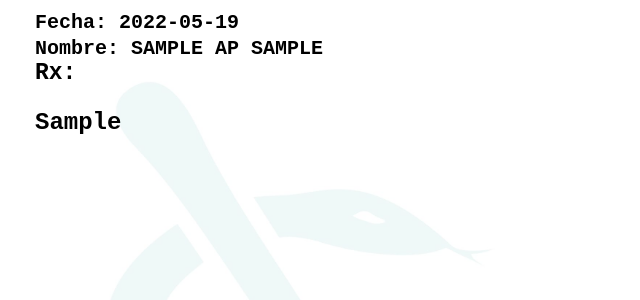
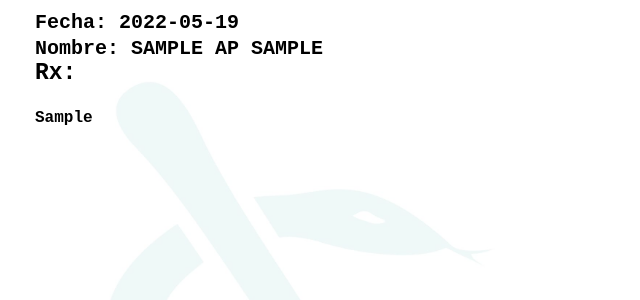
Before and after one commit to nikollaih/botanicaslyr, a CodeIgniter app: the page made by application/views/pages/files/recipe.php in a window 1280 px wide. Shown: the part 254-554 px from the top of the page, without its empty margins (0-640 px from the left). Run offline with CodeIgniter, Linux system fonts and the light colour scheme; the template is opened without the code that fills it: most values are stand-ins (such as "Sample title", 1, 10 or a date in 2020); some web fonts are replaced.

Commit message:
PDF font size

```diff
--- a/application/views/pages/files/evolution_sheet.php
+++ b/application/views/pages/files/evolution_sheet.php
@@ -75,7 +75,7 @@ html, body{
     </div>
 
     <h3 style="margin-top: 0px; font-size:24px;">Hoja de evolución:</h3>
-    <div style="margin-top: 0;position: relative;z-index:9;font-size:24px !important;font-weight:bold !important;">
+    <div style="margin-top: 0;position: relative;z-index:9;font-weight:bold !important;">
         <?php echo $ap['observaciones']; ?>
     </div>
     <img style="position: absolute; width: 550px;opacity: 0.5;left:80px; top: 300px;z-index:1;" src="<?php base_url() ?>assets/img/medicina.jpg">
--- a/application/views/pages/files/recipe.php
+++ b/application/views/pages/files/recipe.php
@@ -81,7 +81,7 @@ html, body{
     </div>
 
     <h3 style="margin-top: 0px; font-size:23px;">Rx:</h3>
-    <div style="margin-top: 0;position: relative;z-index:9;font-size:24px !important;font-weight:bold !important;">
+    <div style="margin-top: 0;position: relative;z-index:9;font-weight:bold !important;">
         <?php echo $ap['detalles_recetario']; ?>
     </div>
     <img style="position: absolute; width: 550px;opacity: 0.5;left:80px; top: 300px;z-index:1;" src="<?php base_url() ?>assets/img/medicina.jpg">
--- a/application/views/pages/files/recipeOut.php
+++ b/application/views/pages/files/recipeOut.php
@@ -82,7 +82,7 @@
     </div>
 
     <h3 style="margin-top: 0px; font-size:24px;">Rx:</h3>
-    <div style="margin-top: 0; position: relative;z-index:9;font-size:24px !important;font-weight:bold !important;">
+    <div style="margin-top: 0; position: relative;z-index:9;font-weight:bold !important;">
         <?php echo $recipe['texto_recetario']; ?>
     </div>
     <img style="position: absolute; width: 550px;opacity: 0.5;left:80px; top: 300px;z-index:1;" src="<?php base_url() ?>assets/img/medicina.jpg">
```
